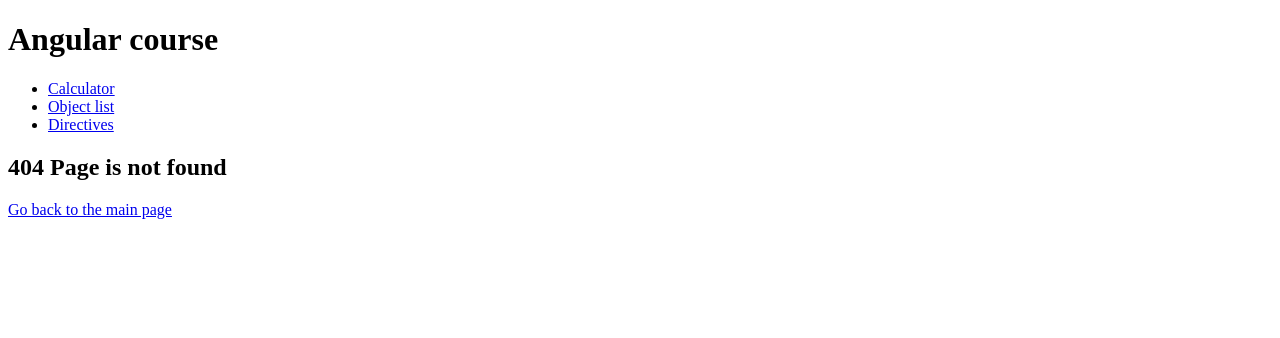
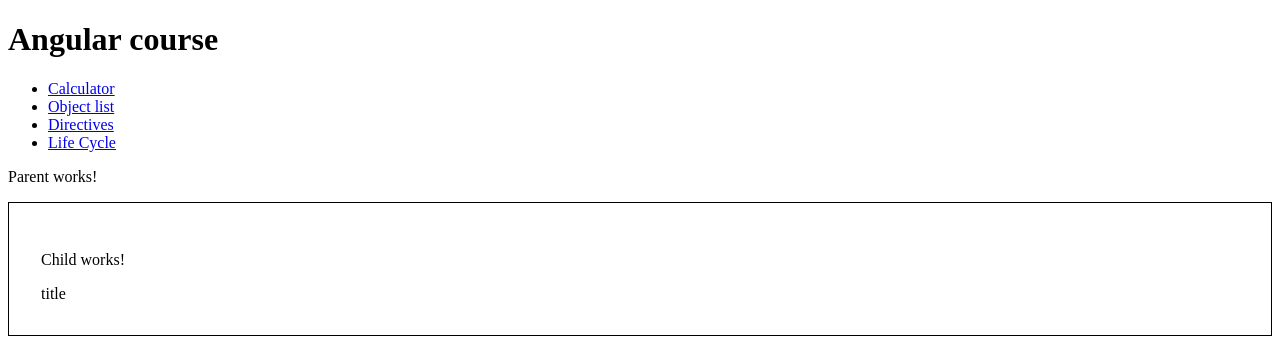
Before and after one commit to AinaSha/angularCourse, an Angular app: page /life-cycle in a window 1280 px wide. Before the commit this address had no page. Shown: the top 338 px of the page. Built offline with nearby package versions, Linux system fonts and the light colour scheme.

Commit message:
feat: transfer dates between components

```diff
--- a/src/app/app-routing.module.ts
+++ b/src/app/app-routing.module.ts
@@ -20,6 +20,10 @@ const routes: Routes = [
     loadChildren: () => import('./directives/directives.module').then((m) => m.DirecttivesModule)
   },
   {
+    path: 'life-cycle',
+    loadChildren: () => import('./lifecycle/life-cycle.module').then((m) => m.LifeCycleModule)
+  },
+  {
     path: '**',
     component: MyEmptyPage
   }
--- a/src/app/components/navigation/navigation.component.html
+++ b/src/app/components/navigation/navigation.component.html
@@ -8,4 +8,7 @@
 	<li>
 		<a [routerLink]="['directives']" routerLinkActive="active">Directives</a>
 	</li>
+	<li>
+		<a [routerLink]="['life-cycle']" routerLinkActive="active">Life Cycle</a>
+	</li>
 </ul>
--- /dev/null
+++ b/src/app/lifecycle/components/child/child.component.html
@@ -0,0 +1,3 @@
+<p>Child works!</p>
+
+<span>{{ title }}</span>
--- /dev/null
+++ b/src/app/lifecycle/components/parent/parent.component.html
@@ -0,0 +1,5 @@
+<p>Parent works!</p>
+
+<div style="padding: 2rem; border: 1px solid black">
+	<app-child [title]="obj"></app-child>
+</div>
--- /dev/null
+++ b/src/app/lifecycle/components/parent/parent.component.ts
@@ -0,0 +1,11 @@
+import { Component, OnInit } from '@angular/core';
+
+@Component({
+	selector: 'app-parent',
+	templateUrl: './parent.component.html',
+	styleUrl: './parent.component.scss'
+})
+
+export class ParentComponent  {
+	public obj: string = 'title'
+}
```
Also changed, not shown: src/app/lifecycle/components/child/child.component.ts (added, +16 -0 lines), src/app/lifecycle/life-cycle-routing.module.ts (added, +17 -0 lines), src/app/lifecycle/life-cycle.module.ts (added, +14 -0 lines), src/app/lifecycle/components/child/child.component.scss (added), src/app/lifecycle/components/parent/parent.component.scss (added).
